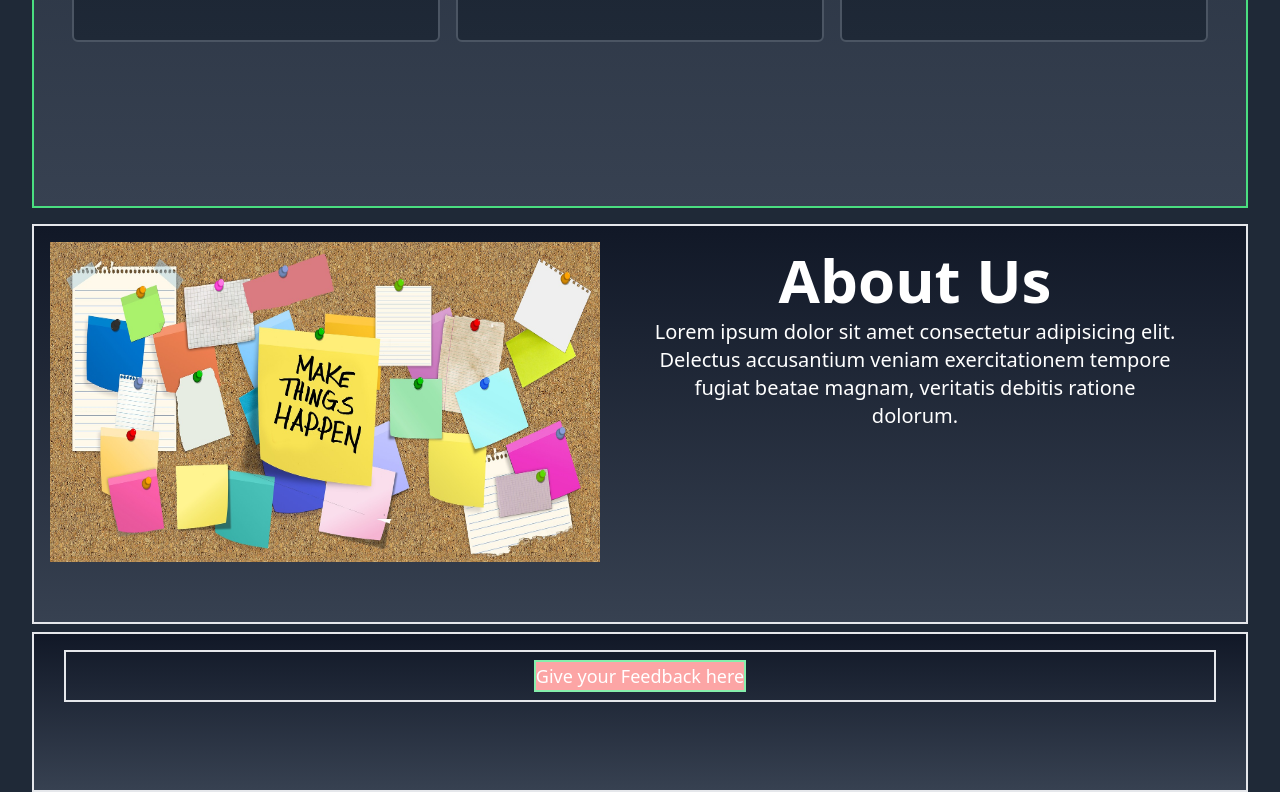
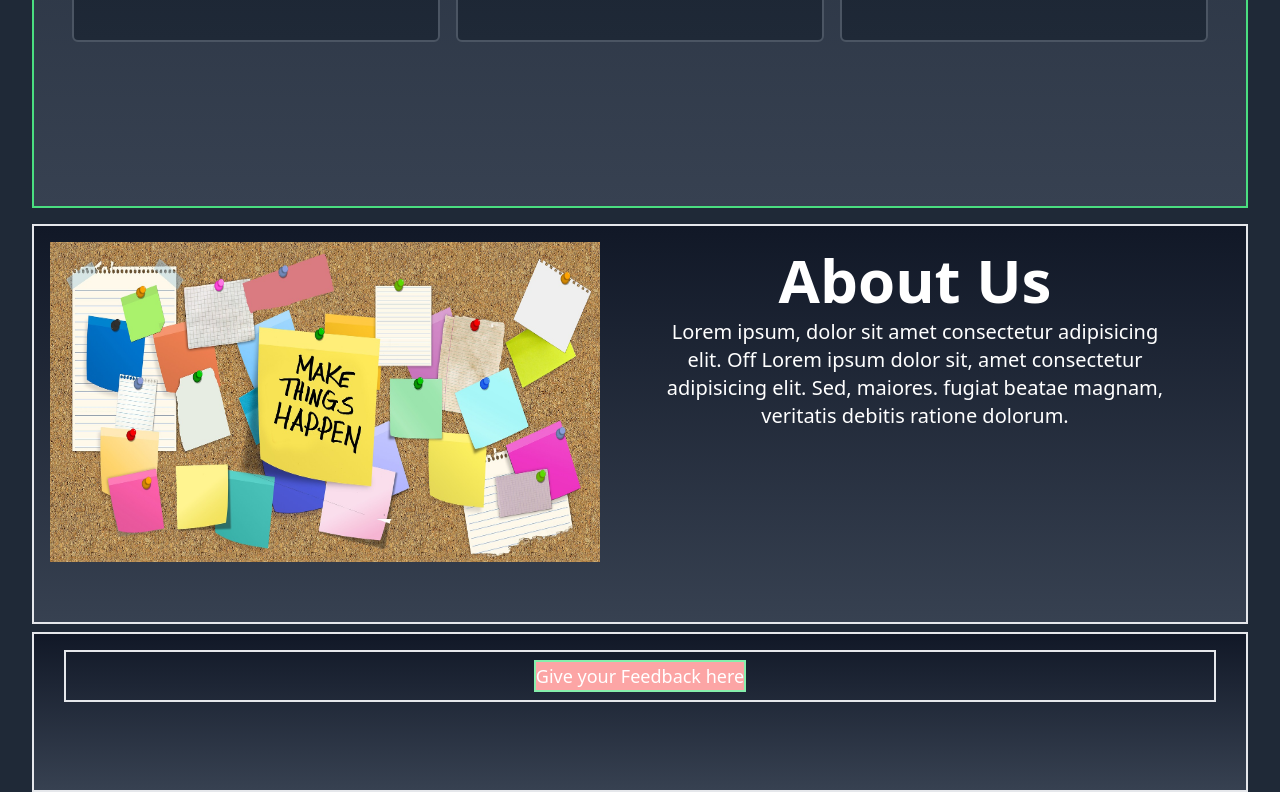
Before and after one commit to YogenderSha/UTSAV, a React (Create React App) app: page / in a window 1280 px wide. Shown: the part 1564-2364 px from the top of the page. Built offline with nearby package versions, Linux system fonts and the light colour scheme.

Commit message:
some changes in the about section

```diff
--- a/src/Components/About.js
+++ b/src/Components/About.js
@@ -13,7 +13,7 @@ export default function About() {
         </div>
         <main className='flex flex-col w-full md:mx-10'>
         <div className='mx-auto hidden md:block my-2'><span className='text-white font-semibold font-sans md:text-4xl lg:text-6xl'>About Us</span></div>
-        <div className='mx-auto w-[95%]'><p className='text-center text-white font-sans font-medium  text-lg md:text-xl'>Lorem ipsum dolor sit amet consectetur adipisicing elit. Delectus accusantium veniam exercitationem tempore fugiat beatae magnam, veritatis debitis ratione dolorum.</p>
+        <div className='mx-auto w-[95%]'><p className='text-center text-white font-sans font-medium  text-lg md:text-xl'> Lorem ipsum, dolor sit amet consectetur adipisicing elit. Off Lorem ipsum dolor sit, amet consectetur adipisicing elit. Sed, maiores. fugiat beatae magnam, veritatis debitis ratione dolorum.</p>
         </div>
         </main>
 
```
